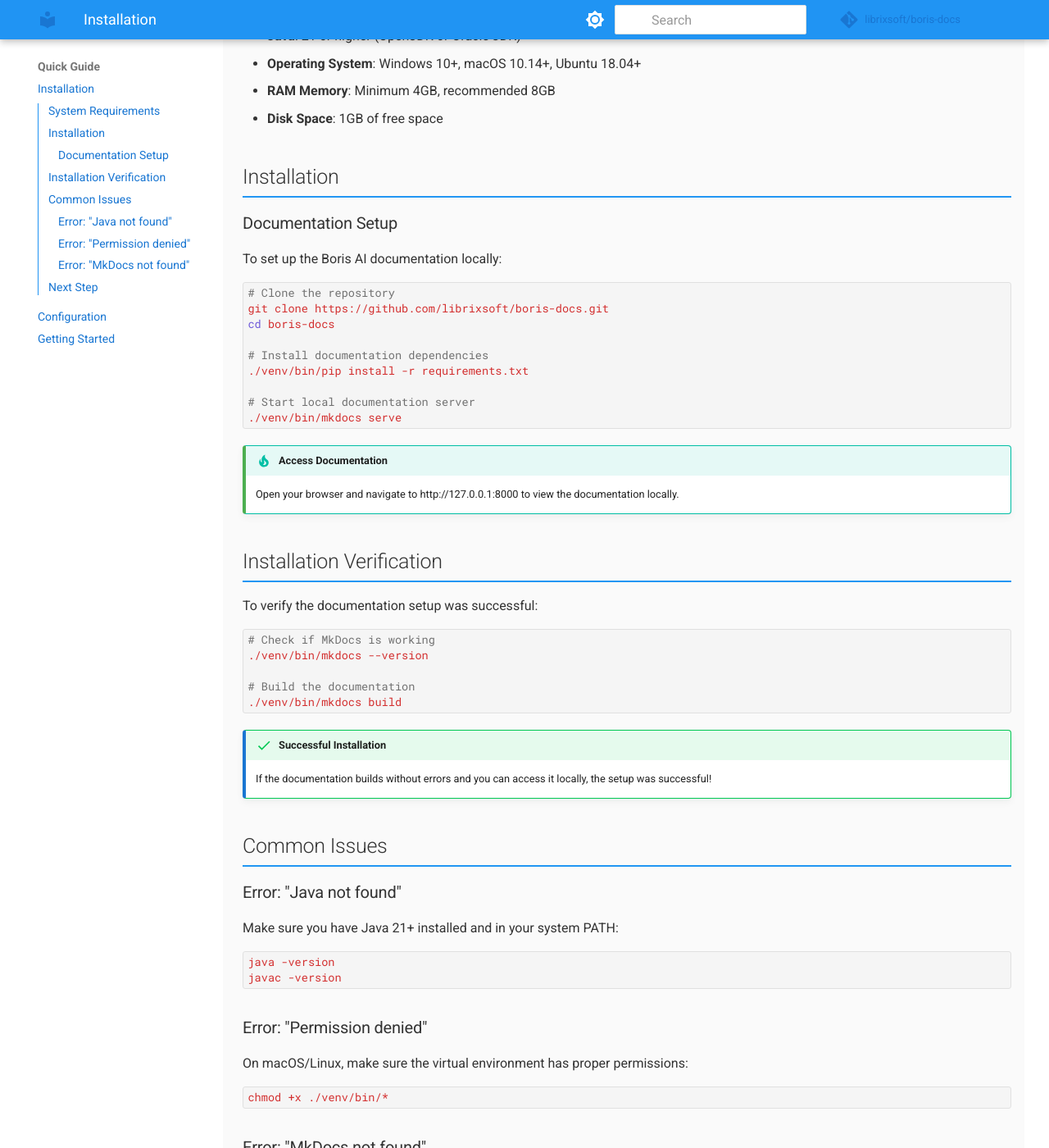
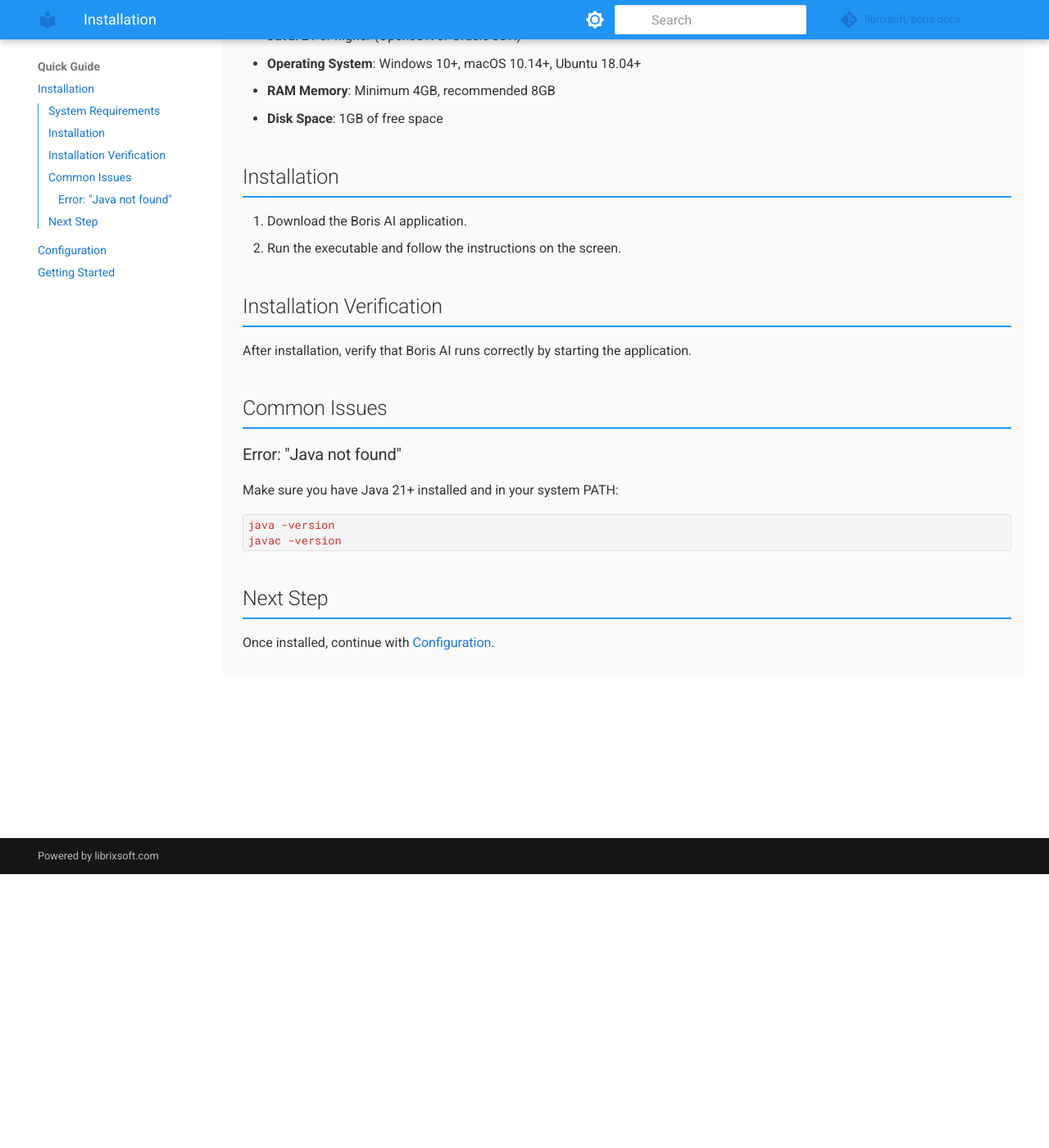
Before and after one commit to librixsoft/boris-docs, an MkDocs documentation site: the page built from docs/guide/installation.md, in a window 1280 px wide and 1400 px high, scrolled down 334 px. Shown: the whole window at 82% size. Built offline with MkDocs 1.6.1 and Material for MkDocs 9.7.7, drawn with Linux system fonts in a browser that asks for light colours; comment, search, counter and statistics services are not loaded; some of the changed text lies outside the part shown.

Commit message:
Update docs: remove open-source refs, add tested models, update footer

````diff
--- a/docs/guide/installation.md
+++ b/docs/guide/installation.md
@@ -11,39 +11,12 @@
 
 ## Installation
 
-### Documentation Setup
-
-To set up the Boris AI documentation locally:
-
-```bash
-# Clone the repository
-git clone https://github.com/librixsoft/boris-docs.git
-cd boris-docs
-
-# Install documentation dependencies
-./venv/bin/pip install -r requirements.txt
-
-# Start local documentation server
-./venv/bin/mkdocs serve
-```
-
-!!! tip "Access Documentation"
-    Open your browser and navigate to http://127.0.0.1:8000 to view the documentation locally.
+1. Download the Boris AI application.
+2. Run the executable and follow the instructions on the screen.
 
 ## Installation Verification
 
-To verify the documentation setup was successful:
-
-```bash
-# Check if MkDocs is working
-./venv/bin/mkdocs --version
-
-# Build the documentation
-./venv/bin/mkdocs build
-```
-
-!!! success "Successful Installation"
-    If the documentation builds without errors and you can access it locally, the setup was successful!
+After installation, verify that Boris AI runs correctly by starting the application.
 
 ## Common Issues
 
@@ -55,20 +28,6 @@
 javac -version
 ```
 
-### Error: "Permission denied"
-
-On macOS/Linux, make sure the virtual environment has proper permissions:
-```bash
-chmod +x ./venv/bin/*
-```
-
-### Error: "MkDocs not found"
-
-Install the dependencies:
-```bash
-./venv/bin/pip install -r requirements.txt
-```
-
 ## Next Step
 
 Once installed, continue with [Configuration](configuration.md).
--- a/mkdocs.yml
+++ b/mkdocs.yml
@@ -74,3 +74,9 @@
 # Extra JavaScript
 extra_javascript:
   - javascripts/extra.js
+
+# Footer
+copyright: Powered by librixsoft.com
+
+extra:
+  generator: false
````
Also changed, not shown: docs/index.md (+14 -23 lines).
